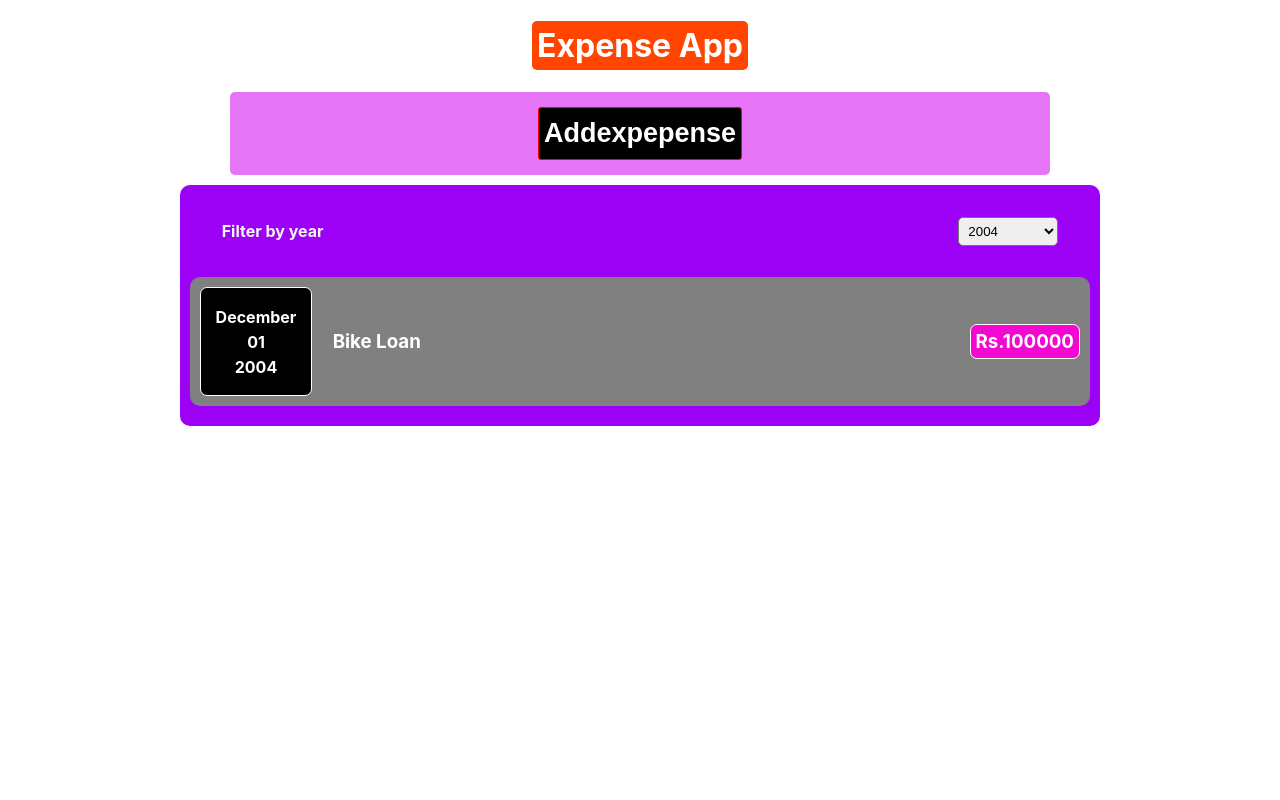
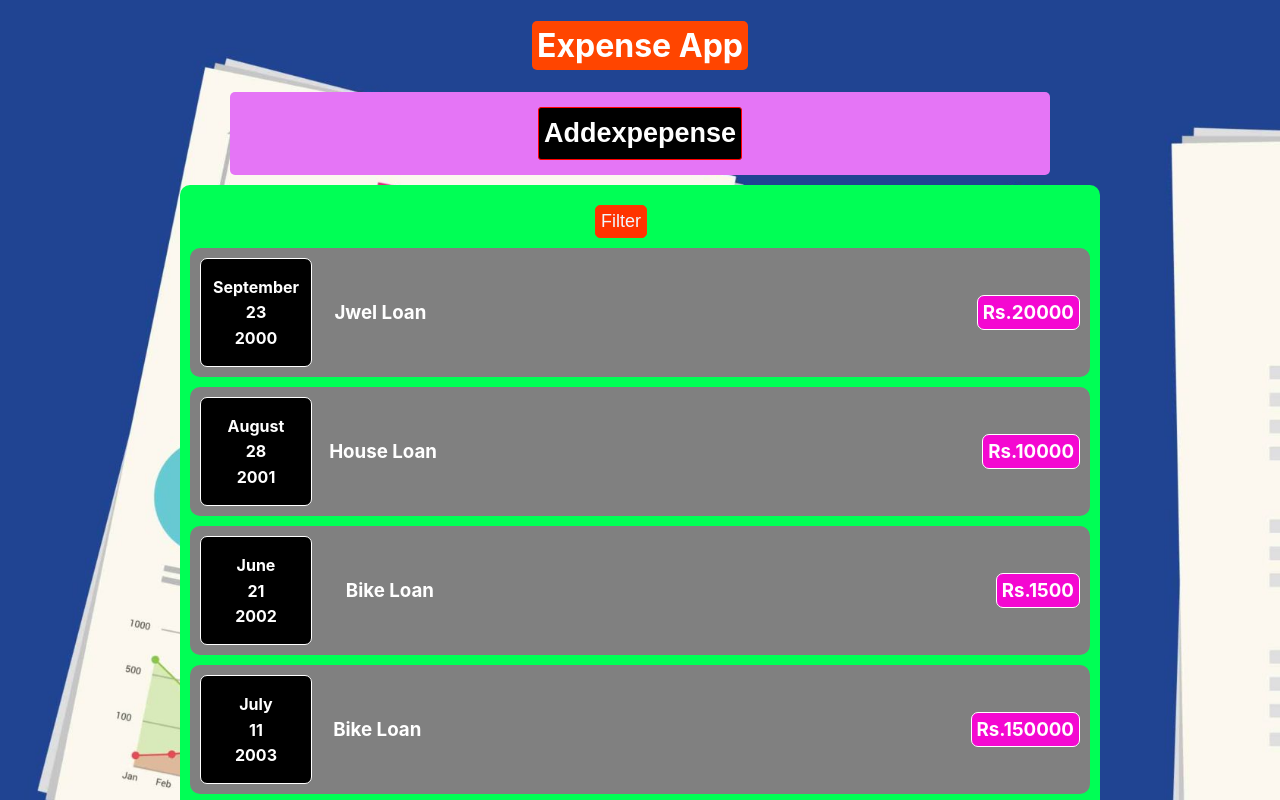
Before and after one commit to RameshNCR/ExpenseApp, a React (Create React App) app: page / in a window 1280 px wide. Shown: the top 800 px of the page. Built offline with nearby package versions, Linux system fonts and the light colour scheme.

Commit message:
filterbn,bg

```diff
--- a/src/App.js
+++ b/src/App.js
@@ -5,17 +5,17 @@ import NewExpenseForm from './AppComponents/NewExpenses/NewExpenseForm';
 
 function App() {
   let PreviousExps=[
-    {d:new Date(2000,8,23),p:"Jwel Loan",r:"20000"},
-    {d:new Date(2001,7,28),p:"House Loan",r:"10000"},
-    {d:new Date(2002,5,21),p:"Bike Loan",r:"1500"},
-    {d:new Date(2003,6,11),p:"Bike Loan",r:"150000"},
-    {d:new Date(2004,11,1),p:"Bike Loan",r:"100000"},
-    {d:new Date(2005,9,31),p:"Bike Loan",r:"14000"}
+    {id:1,d:new Date(2000,8,23),p:"Jwel Loan",r:"20000"},
+    {id:2,d:new Date(2001,7,28),p:"House Loan",r:"10000"},
+    {id:3,d:new Date(2002,5,21),p:"Bike Loan",r:"1500"},
+    {id:4,d:new Date(2003,6,11),p:"Bike Loan",r:"150000"},
+    {id:5,d:new Date(2004,11,1),p:"Bike Loan",r:"100000"},
+    {id:6,d:new Date(2005,9,31),p:"Bike Loan",r:"14000"}
   ]
   const [user2,setuser2]=useState(PreviousExps);
   function data(details){
     setuser2((user)=>{
-      return[details, ...user]
+      return[...details, ...user]
     });
   }
   return (
--- a/src/AppComponents/Expenses/ExpenseFilter.css
+++ b/src/AppComponents/Expenses/ExpenseFilter.css
@@ -15,6 +15,26 @@ select{
     border-radius: 5px;
     margin-right: 3%;
     width: 100px;
+}
+.filtbtn{
+    width: 10%;
+    margin: 10px auto;
+}
+.btnfill{
+    background-color: rgb(255, 51, 0);
+    border:1px solid rgb(255, 55, 0);
+    color: aliceblue;
+    border-radius: 5px;
+    font-size: large;
+    padding: 5px;
+}
+.btncancel{
+    background-color: rgb(255, 51, 0);
+    border:1px solid rgb(255, 55, 0);
+    color: aliceblue;
+    border-radius: 5px;
+    font-size: large;
+    padding: 5px;
 }
 @media only screen and (max-width:900px){
     div.filter{
@@ -36,4 +56,20 @@ select{
         margin-right: 2%;
         width: 70px;
     }
+    .btnfill{
+        background-color: rgb(0, 0, 0);
+        border:1px solid rgb(255, 255, 255);
+        color: aliceblue;
+        border-radius: 5px;
+        font-size: small;
+        padding: 5px;
+    }
+    .btncancel{
+        background-color: rgb(0, 0, 0);
+        border:1px solid rgb(255, 255, 255);
+        color: aliceblue;
+        border-radius: 5px;
+        font-size: small;
+        padding: 5px;
+    }
 }
--- a/src/AppComponents/Expenses/ExpenseFilter.js
+++ b/src/AppComponents/Expenses/ExpenseFilter.js
@@ -1,15 +1,27 @@
-// import { useState } from 'react';
+import { useState } from 'react';
 import './ExpenseFilter.css'
 function ExpenseFilter(props){
-    let value1=props.value
-    function yearchange(event){
+    let value1=props.value;
+    const [filter,setfilter]=useState(false)
+    function fill(event){
+        props.filterbtn()
+        setfilter(true)
         props.year(event.target.value)
     }
+    function fillcancel(){
+        setfilter(false)
+        props.filtercancel()
+    }
+    // function yearchange(event){
+    //     props.year(event.target.value)
+    // }
     return(
         <div className="ExpenseFilter">
+            {filter?
             <div className="filter">
                  <h4 className="year">Filter by year</h4>
-                <select value={value1} onChange={yearchange}>
+                 <button className='btncancel' onClick={fillcancel}>Cancel</button>
+                <select value={value1} onChange={fill}>
                     <option value={2000}>2000</option>
                     <option value={2001}>2001</option>
                     <option value={2002}>2002</option>
@@ -18,7 +30,11 @@ function ExpenseFilter(props){
                     <option value={2005}>2005</option>
                     <option value={2006}>2006</option>
                 </select>
+            </div>:
+            <div className='filtbtn'>
+            <button className='btnfill' onClick={fill}>Filter</button>
             </div>
+            }
         </div>
     )
 }
--- a/src/AppComponents/Expenses/Expenses.css
+++ b/src/AppComponents/Expenses/Expenses.css
@@ -1,5 +1,5 @@
 div.container{
-    background-color: rgb(156, 1, 245);
+    background-color: rgb(0,255, 85);
     border-radius: 10px;
     padding: 10px;
     width: 900px;
--- a/src/AppComponents/Expenses/Expenses.js
+++ b/src/AppComponents/Expenses/Expenses.js
@@ -5,17 +5,26 @@ import ExpenseFilter from "./ExpenseFilter";
 import "./Expenses.css"
 function Expenses(props){
     let user=props.user1;
+    let filterExpense
+    let [details,setdetails]=useState(1);
     const[value1,setvalue1]=useState("2004");
     function year(details){
         setvalue1(details)
     }
-    let filterExpense=user.filter((user)=>{
+    function filterbtn(){
+        setdetails(2);
+    }
+    function filtercancel(){
+        setdetails(1);
+    }
+    (details===1) ? filterExpense=user :
+    filterExpense=user.filter((user)=>{
         return(user.d.getFullYear().toString()===value1);
     })
     return(
         <div className="Expenses">
             <Card className="container">
-                <ExpenseFilter value={value1} year={year}></ExpenseFilter>
+                <ExpenseFilter value={value1} year={year} filterbtn={filterbtn} filtercancel={filtercancel}></ExpenseFilter>
                 <ExpenseList filterExpense={filterExpense}></ExpenseList>
 
                 {/* <ExpenseItem date={user[0].d}purpose={user[0].p}rupees={user[0].r}></ExpenseItem>
--- a/src/AppComponents/NewExpenses/ExpenseForm.js
+++ b/src/AppComponents/NewExpenses/ExpenseForm.js
@@ -15,7 +15,7 @@ function ExpenseForm(props){
     }
     function Addexpepense(event){
         event.preventDefault();
-        var datas={id:Math.floor(Math.random()*1000),d:new Date(dates),p:texts,r:amounts};
+        var datas=[{id:Math.floor(Math.random()*1000),d:new Date(dates),p:texts,r:amounts}];
         props.form(datas);
         settexts('');
         setamounts('');
--- a/src/index.css
+++ b/src/index.css
@@ -5,6 +5,8 @@ body {
     sans-serif;
   -webkit-font-smoothing: antialiased;
   -moz-osx-font-smoothing: grayscale;
+  background-image: url(background.jpg);
+  background-size: cover;
 }
 
 code {
```
Also changed, not shown: src/background.jpg (added).
